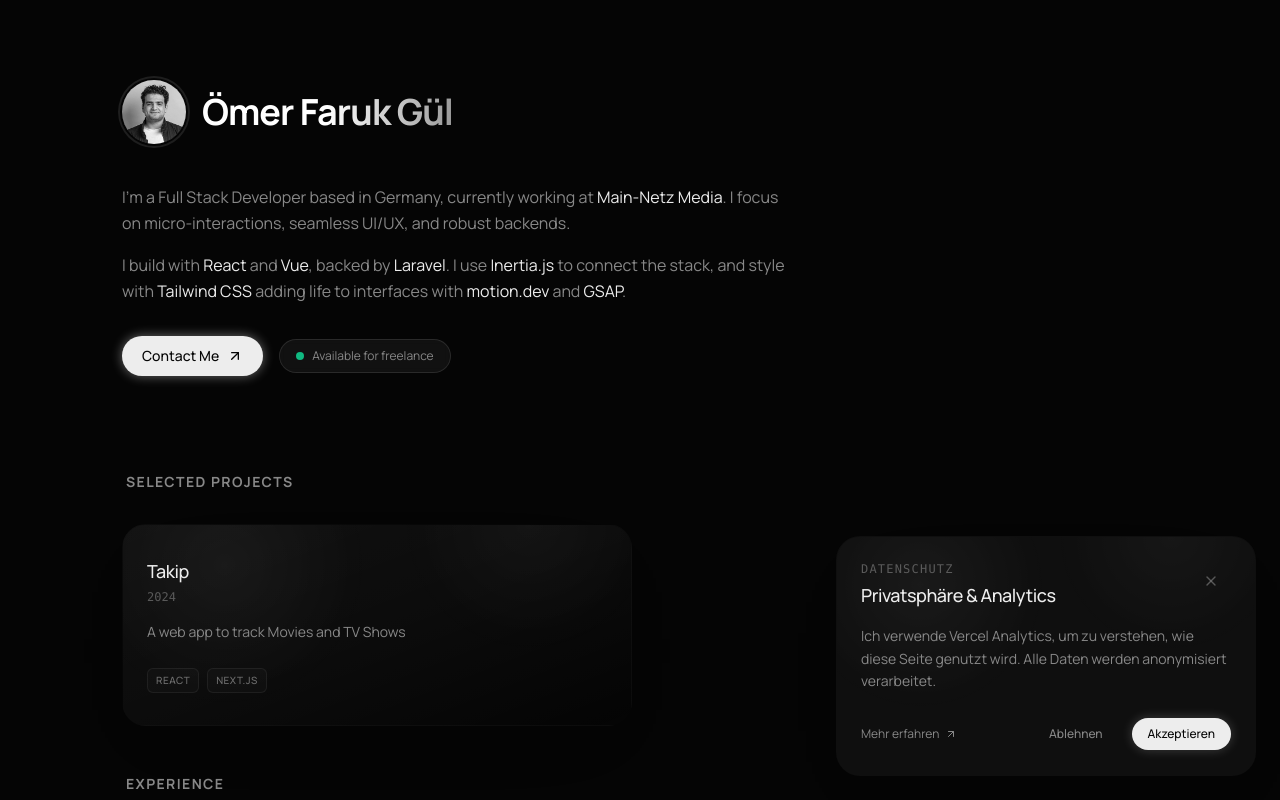
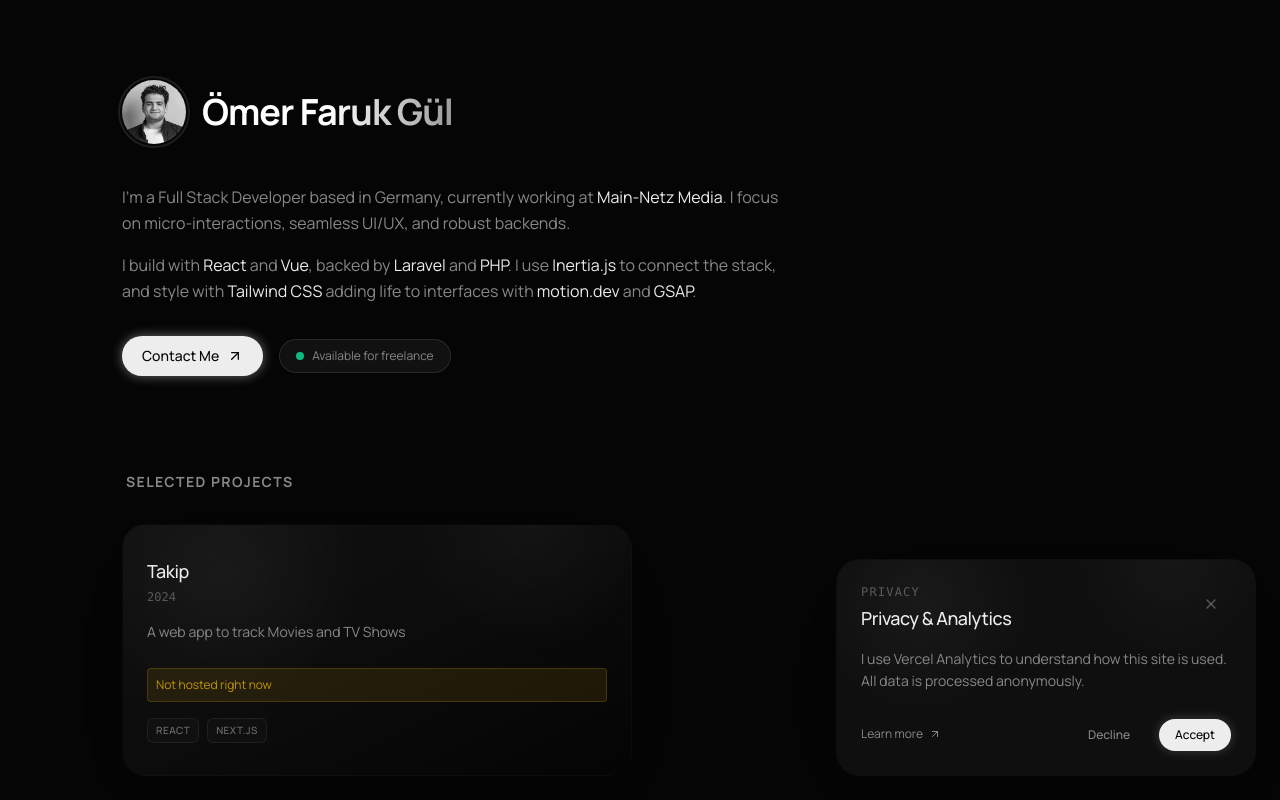
Before and after one commit to Xisisrefliel/portfolio, a React (Vite) app: page / in a window 1280 px wide. Shown: the top 800 px of the page. Built offline with nearby package versions, Linux system fonts and the light colour scheme.

Commit message:
Translate cookie banner to English, link Takip project to GitHub with not-hosted notice, and mention PHP in skills

```diff
--- a/components/CookieConsent.tsx
+++ b/components/CookieConsent.tsx
@@ -32,15 +32,15 @@
           </button>
 
           <div className="flex flex-col gap-1 mb-4">
-            <span className="text-xs font-mono uppercase tracking-widest text-textMuted/60">Datenschutz</span>
+            <span className="text-xs font-mono uppercase tracking-widest text-textMuted/60">Privacy</span>
             <h3 className="text-lg font-medium text-textMain tracking-tight">
-              Privatsphäre & Analytics
+              Privacy & Analytics
             </h3>
           </div>
 
           <p className="text-sm text-textMuted leading-relaxed mb-6">
-            Ich verwende Vercel Analytics, um zu verstehen, wie diese Seite genutzt wird.
-            Alle Daten werden anonymisiert verarbeitet.
+            I use Vercel Analytics to understand how this site is used.
+            All data is processed anonymously.
           </p>
 
           <div className="flex items-center gap-3">
@@ -48,7 +48,7 @@
               onClick={onNavigateToDatenschutz}
               className="flex items-center gap-1.5 text-xs text-textMuted hover:text-textMain transition-colors group"
             >
-              Mehr erfahren
+              Learn more
               <ArrowUpRight
                 size={12}
                 className="transition-transform group-hover:-translate-y-0.5 group-hover:translate-x-0.5"
@@ -59,13 +59,13 @@
               onClick={rejectAll}
               className="px-4 py-2 text-xs font-medium text-textMuted hover:text-textMain hover:bg-white/[0.05] rounded-full border border-transparent hover:border-white/[0.08] transition-all duration-300"
             >
-              Ablehnen
+              Decline
             </button>
             <button
               onClick={acceptAll}
               className="px-4 py-2 text-xs font-medium bg-textMain text-background rounded-full hover:bg-white transition-colors shadow-[0_0_12px_rgba(255,255,255,0.2)] hover:shadow-[0_0_16px_rgba(255,255,255,0.3)] hdr:shadow-[0_0_15px_rgba(255,255,255,0.25)] hdr:hover:shadow-[0_0_20px_rgba(255,255,255,0.35)] transition-all duration-300"
             >
-              Akzeptieren
+              Accept
             </button>
           </div>
         </GlassCard>
--- a/components/Hero.tsx
+++ b/components/Hero.tsx
@@ -178,7 +178,8 @@
           <p>
             I build with <span className="text-textMain">React</span> and{" "}
             <span className="text-textMain">Vue</span>, backed by{" "}
-            <span className="text-textMain">Laravel</span>. I use{" "}
+            <span className="text-textMain">Laravel</span> and{" "}
+            <span className="text-textMain">PHP</span>. I use{" "}
             <span className="text-textMain">Inertia.js</span> to connect the
             stack, and style with{" "}
             <span className="text-textMain">Tailwind CSS </span>
--- a/components/ProjectCard.tsx
+++ b/components/ProjectCard.tsx
@@ -39,6 +39,12 @@
           {project.description}
         </p>
 
+        {project.notHostedMessage && (
+          <div className="mb-4 p-2 bg-yellow-500/10 border border-yellow-500/20 rounded text-xs text-yellow-500/80">
+            {project.notHostedMessage}
+          </div>
+        )}
+
         <div className="flex flex-wrap gap-2 mt-auto">
           {project.tags.map(tag => (
             <span
--- a/constants.ts
+++ b/constants.ts
@@ -12,8 +12,9 @@
     title: 'Takip',
     description: 'A web app to track Movies and TV Shows',
     tags: ['React', 'Next.js'],
-    link: 'https://takip-xi.vercel.app/',
-    year: '2024'
+    link: 'https://github.com/Xisisrefliel/takip',
+    year: '2024',
+    notHostedMessage: 'Not hosted right now'
   },
 ];
 
--- a/types.ts
+++ b/types.ts
@@ -4,8 +4,9 @@
   description: string;
   tags: string[];
   link: string;
-  image?: string; // Placeholder for project image
+  image?: string;
   year: string;
+  notHostedMessage?: string;
 }
 
 export interface Post {
```
